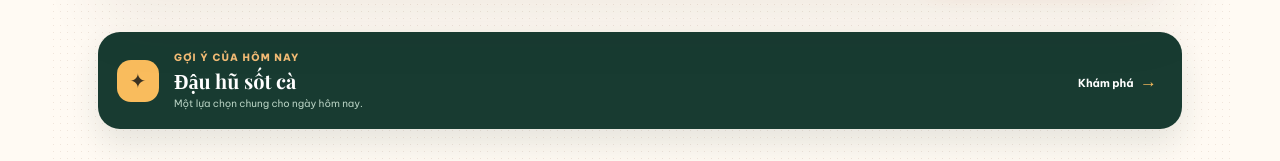
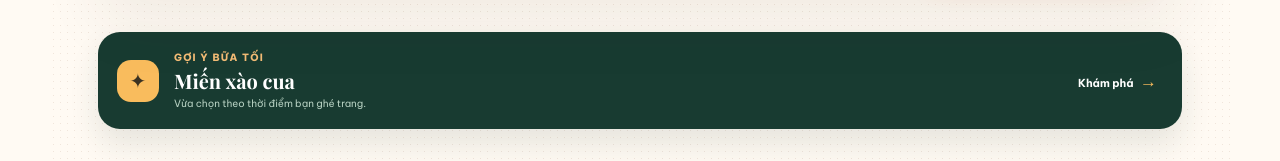
Before and after one commit to Phong2k340/hom-nay-an-gi, a Next.js app: page / in a window 1280 px wide. Shown: the part 944-1105 px from the top of the page. Built offline with nearby package versions, Linux system fonts and the light colour scheme; a web font is replaced by a local one.

Commit message:
feat: tailor daily suggestion to current meal

```diff
--- a/components/FoodDecider.tsx
+++ b/components/FoodDecider.tsx
@@ -3,7 +3,7 @@
 import { useEffect, useMemo, useState } from "react";
 import { foodProvider } from "../services/foodProvider";
 import { Filters, Food, Meal } from "../types/food";
-import { foodOfDay, mealForCurrentTime, selectFood } from "../utils/randomFood";
+import { foodForCurrentMeal, mealForCurrentTime, selectFood } from "../utils/randomFood";
 import { addDisliked, getDisliked, getHistory, resetDisliked, saveHistory } from "../utils/storage";
 import FilterPanel from "./FilterPanel";
 import FoodHistory from "./FoodHistory";
@@ -24,10 +24,12 @@ export default function FoodDecider() {
   const [rolling, setRolling] = useState(false);
   const [slotLabel, setSlotLabel] = useState("Phở bò");
   const [notice, setNotice] = useState("");
+  const [suggestion, setSuggestion] = useState<Food | null>(null);
 
   useEffect(() => {
     setHistory(getHistory());
     setDisliked(getDisliked());
+    setSuggestion(foodForCurrentMeal(foods, mealForCurrentTime()));
   }, []);
 
   const choose = (auto = false) => {
@@ -65,7 +67,8 @@ export default function FoodDecider() {
   };
 
   const historyFoods = history.map((id) => foods.find((food) => food.id === id)).filter((item): item is Food => Boolean(item));
-  const today = foodOfDay(foods);
+  const currentMeal = mealForCurrentTime();
+  const currentMealLabel = { breakfast: "BỮA SÁNG", lunch: "BỮA TRƯA", dinner: "BỮA TỐI" }[currentMeal];
 
   return (
     <main className="app-shell">
@@ -103,11 +106,11 @@ export default function FoodDecider() {
         {result && !rolling && <FoodResult food={result} onAgain={() => choose()} onDislike={dislike} onShare={share} />}
       </section>
 
-      <section className="today">
+      {suggestion && <section className="today">
         <div className="today-icon">✦</div>
-        <div><p className="eyebrow">GỢI Ý CỦA HÔM NAY</p><b>{today.name}</b><small>Một lựa chọn chung cho ngày hôm nay.</small></div>
-        <button onClick={() => { setResult(today); window.scrollTo({ top: 450, behavior: "smooth" }); }} aria-label={"Xem " + today.name}>Khám phá <span>→</span></button>
-      </section>
+        <div><p className="eyebrow">GỢI Ý {currentMealLabel}</p><b>{suggestion.name}</b><small>Vừa chọn theo thời điểm bạn ghé trang.</small></div>
+        <button onClick={() => { setResult(suggestion); window.scrollTo({ top: 450, behavior: "smooth" }); }} aria-label={"Xem " + suggestion.name}>Khám phá <span>→</span></button>
+      </section>}
 
       <FoodHistory items={historyFoods} onReset={() => { resetDisliked(); setDisliked([]); setNotice("Đã reset danh sách món đã loại."); }} />
       <footer>Made with <span>♥</span> for Vietnamese food lovers</footer>
--- a/utils/randomFood.ts
+++ b/utils/randomFood.ts
@@ -17,3 +17,7 @@ export const selectFood = (foods: Food[], meal: Meal, filters: Filters, disliked
 
 export const mealForCurrentTime = (): Meal => { const hour = new Date().getHours(); return hour >= 5 && hour < 10.5 ? "breakfast" : hour >= 10.5 && hour < 14 ? "lunch" : "dinner"; };
 export const foodOfDay = (foods: Food[]) => { const d = new Date(); const seed = d.getFullYear() * 372 + (d.getMonth() + 1) * 31 + d.getDate(); return foods[seed % foods.length]; };
+export const foodForCurrentMeal = (foods: Food[], meal: Meal) => {
+  const candidates = foods.filter((food) => food.meals.includes(meal));
+  return candidates[Math.floor(Math.random() * candidates.length)] ?? foods[0];
+};
```
